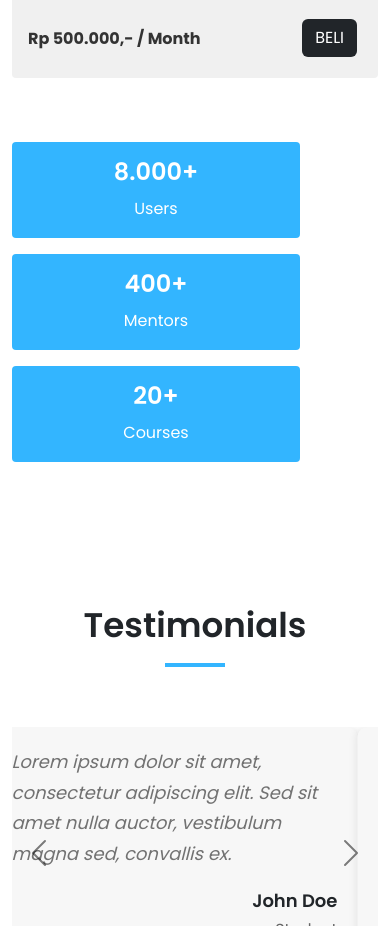
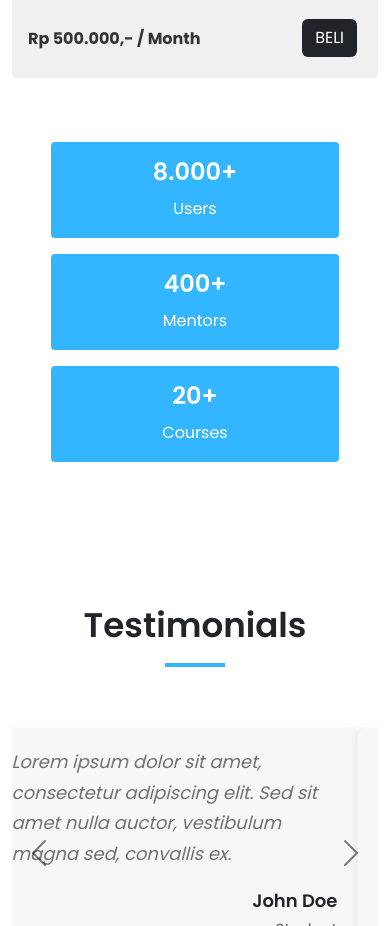
Before and after one commit to m-RafliRangga-p/Week04_Skirpsi-, a plain HTML site: page index.html in a window 390 px wide. Shown: the part 7120-8046 px from the top of the page. Drawn offline with nearby package versions, Linux system fonts and the light colour scheme; files whose address does not match are found by name.

Commit message:
edit some responsive

```diff
--- a/index.html
+++ b/index.html
@@ -113,7 +113,8 @@
           </div>
           <div class="row justify-content-between align-items-center">
             <div class="col-lg-6 order-lg-1 order-2">
-              <div class="row g-2 pt-2"> <!-- g-2 berarti memberikan gap antar gambar sebanyak 2 -->
+              <div class="row g-2 pt-2">
+                <!-- g-2 berarti memberikan gap antar gambar sebanyak 2 -->
                 <div class="col-6 col-lg-4">
                   <!-- Ketika layar besar maka ada 3 gambar yang tampil karena 12 col : 4 col = 3 gambar
                   Ketika layar kecil maka ada 2 gambar yang tampil karena 12 col : 6 col = 2 gambar -->
@@ -160,7 +161,9 @@
                 </div>
               </div>
             </div>
-            <div class="col-lg-5 order-lg-2 order-1 text-lg-start text-center d-flex flex-column align-items-lg-start align-items-center">
+            <div
+              class="col-lg-5 order-lg-2 order-1 text-lg-start text-center d-flex flex-column align-items-lg-start align-items-center"
+            >
               <h1>
                 About <span>Skr</span>ipsi<span><sup>+</sup></span>
               </h1>
@@ -472,25 +475,34 @@
           </div>
 
           <!-- Baris untuk bagian card-promo atau card yang menampilkan statistik pengguna, mentor, dan course -->
-          <div class="row justify-content-evenly ms-lg-5 mt-5">
-            <div class="col-lg-4 col-md-6 mt-3">
-              <div class="card text-center card-promo" style="width: 18rem">
+          <div class="row justify-content-center mt-5">
+            <div class="col-lg-4 col-md-6 col-10 mt-3">
+              <div
+                class="card text-center card-promo mx-auto"
+                style="width: 18rem"
+              >
                 <div class="card-body">
                   <h5 class="card-title">8.000+</h5>
                   <p class="card-text">Users</p>
                 </div>
               </div>
             </div>
-            <div class="col-lg-4 col-md-6 mt-3">
-              <div class="card text-center card-promo" style="width: 18rem">
+            <div class="col-lg-4 col-md-6 col-10 mt-3">
+              <div
+                class="card text-center card-promo mx-auto"
+                style="width: 18rem"
+              >
                 <div class="card-body">
                   <h5 class="card-title">400+</h5>
                   <p class="card-text">Mentors</p>
                 </div>
               </div>
             </div>
-            <div class="col-lg-4 col-md-6 mt-3">
-              <div class="card text-center card-promo" style="width: 18rem">
+            <div class="col-lg-4 col-md-6 col-10 mt-3">
+              <div
+                class="card text-center card-promo mx-auto"
+                style="width: 18rem"
+              >
                 <div class="card-body">
                   <h5 class="card-title">20+</h5>
                   <p class="card-text">Courses</p>
```
